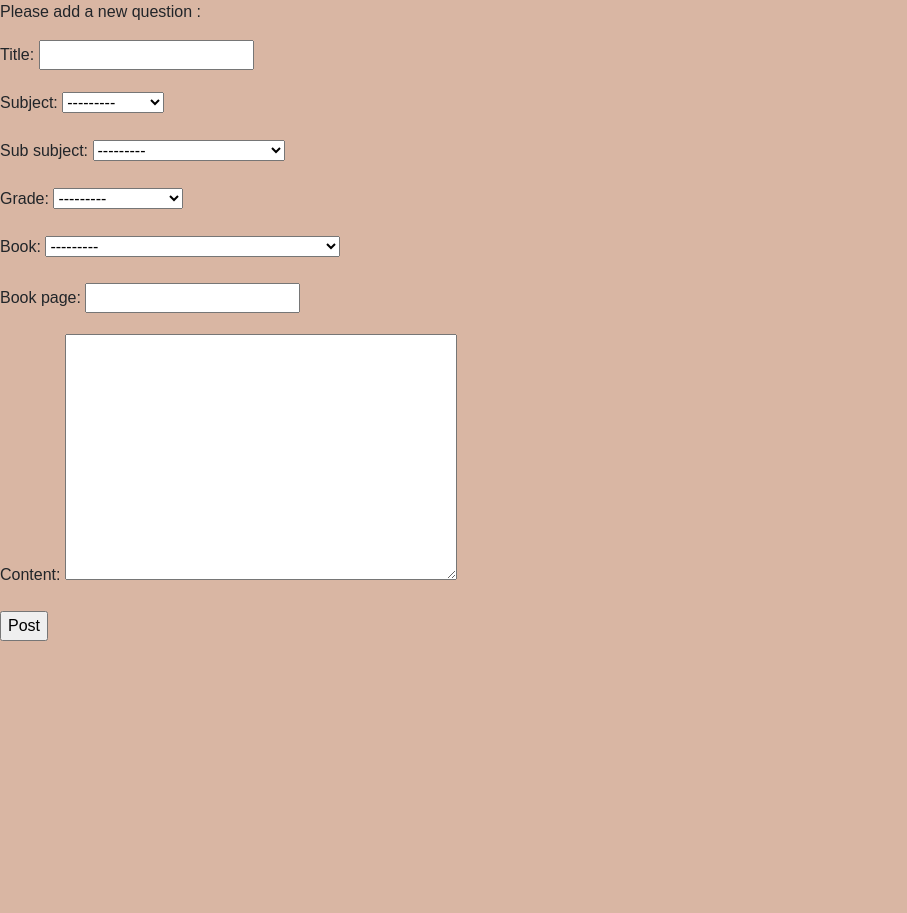
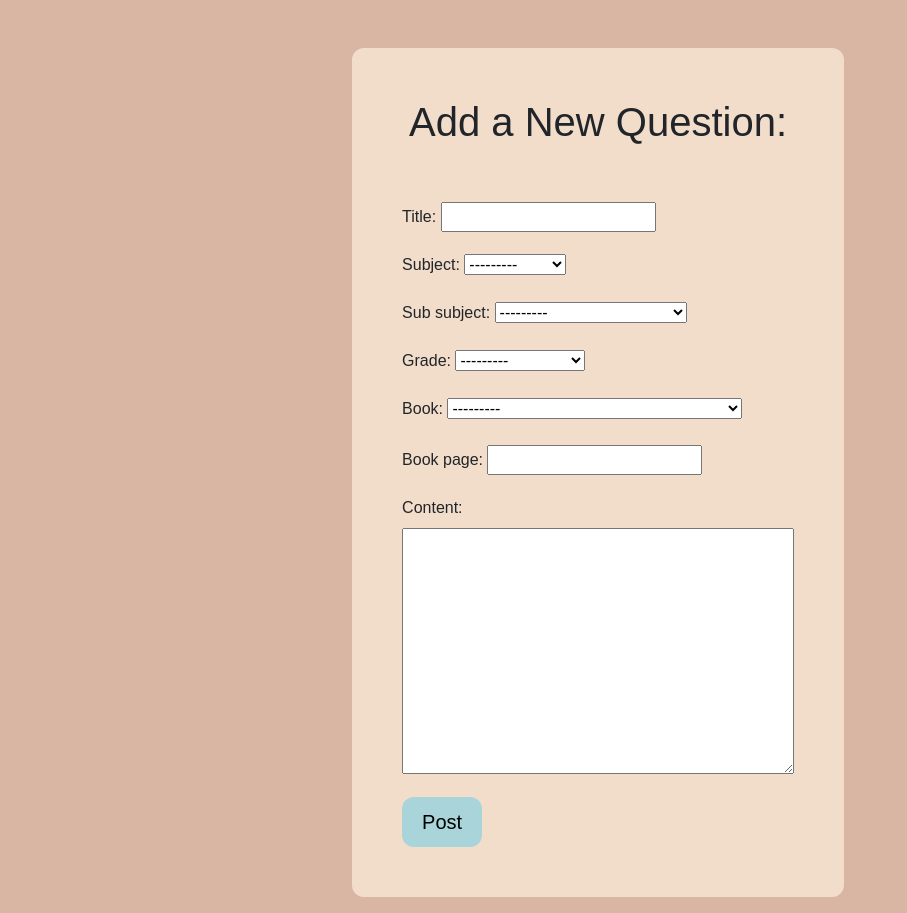
Before and after one commit to redhat-beyond/shlifim, a Django app: page /explore/new_question in a window 1280 px wide. Shown: the part 102-1015 px from the top of the page, without its empty margins (0-907 px from the left). Before the commit the page ends 743 px from the top, so only its background shows below. Run offline with Django 3.2, Linux system fonts and the light colour scheme; data comes from the database, SQL or seed files in the repository; some libraries are stand-ins or nearby versions.

Commit message:
Updating Design by Documentation
Designed the pages:

- Login page
- New Question page
- Landing page

Modified:

- home/static/home/landing-page.css
- home/templates/home/login.html
- home/templates/home/questions/new_question.html
- home/static/home/CSS/base_style.css

New files:

- home/static/home/CSS/login_style.css
- home/static/home/CSS/new_question_style.css

```diff
--- a/home/static/home/CSS/base_style.css
+++ b/home/static/home/CSS/base_style.css
@@ -22,7 +22,18 @@ body {
 }
 
 .shlifim-btn{
-	background-color: #A9D4D9;
+	background-color:#A9D4D9;
+	color: black;
+ 	padding: 10px 20px;
+	text-align: center;
+	font-size: 20px;
+	border: none;
+	text-decoration: none;
+	border-radius: 12px;
+}
+
+.shlifim-btn:hover {
+	text-decoration: none;
 }
 
 .navbar-nav > li {
--- /dev/null
+++ b/home/static/home/CSS/new_question_style.css
@@ -0,0 +1,39 @@
+body {
+	margin: auto;
+	background-color: #D9B6A3;
+}
+
+.column {
+  	float: left;
+	width: 27%;
+}
+
+.left, .right {
+  	width: 25%;
+}
+
+.middle {
+  	width: 50%;
+}
+
+.msg{
+	background-color: #F2DDCB;
+	display: inline-block;
+	padding: 50px;
+	border-radius: 12px;
+}
+
+.submit-btn{
+	background-color:#A9D4D9;
+	color: black;
+ 	padding: 10px 20px;
+	text-align: center;
+	font-size: 20px;
+	border: none;
+	text-decoration: none;
+	border-radius: 12px;
+}
+
+.submit-btn:hover {
+	text-decoration: none;
+}
--- a/home/templates/home/questions/new_question.html
+++ b/home/templates/home/questions/new_question.html
@@ -1,16 +1,25 @@
 {% extends "home/base.html" %}
 {% load static %}
 {% block content %}
-
+<link rel="stylesheet" type="text/css" href="{% static 'home/CSS/new_question_style.css' %}">
 <body class="main-bg">
-    <div class="newfrm">
-        <p class="newmsg">Please add a new question : </p>
-        <form method="POST">
-            {% csrf_token %}
-            {{ form.media }}
-            {{ form.as_p }}
-            <input type="submit" value="Post">
-        </form>
+    <br><br>
+    <div class="row pb-3">
+        <div class="column"></div>
+        <div class="column">
+            <div class="msg">
+                <center><h1>Add a New Question:</h1></center>
+                <br><br>
+                <form method="POST">
+                    {% csrf_token %}
+                    {{ form.media }}
+                    {{ form.as_p }}
+                    <input class="submit-btn" type="submit" value="Post">
+                </form>
+            </div>
+        </div>
+        <div class="column"></div>
+    </div>
     </div>
 </body>
 
```
Also changed, not shown: home/static/home/CSS/login_style.css (added, +27 -0 lines), home/static/home/landing-page.css (+12 -5 lines), home/templates/home/login.html (+18 -13 lines).
